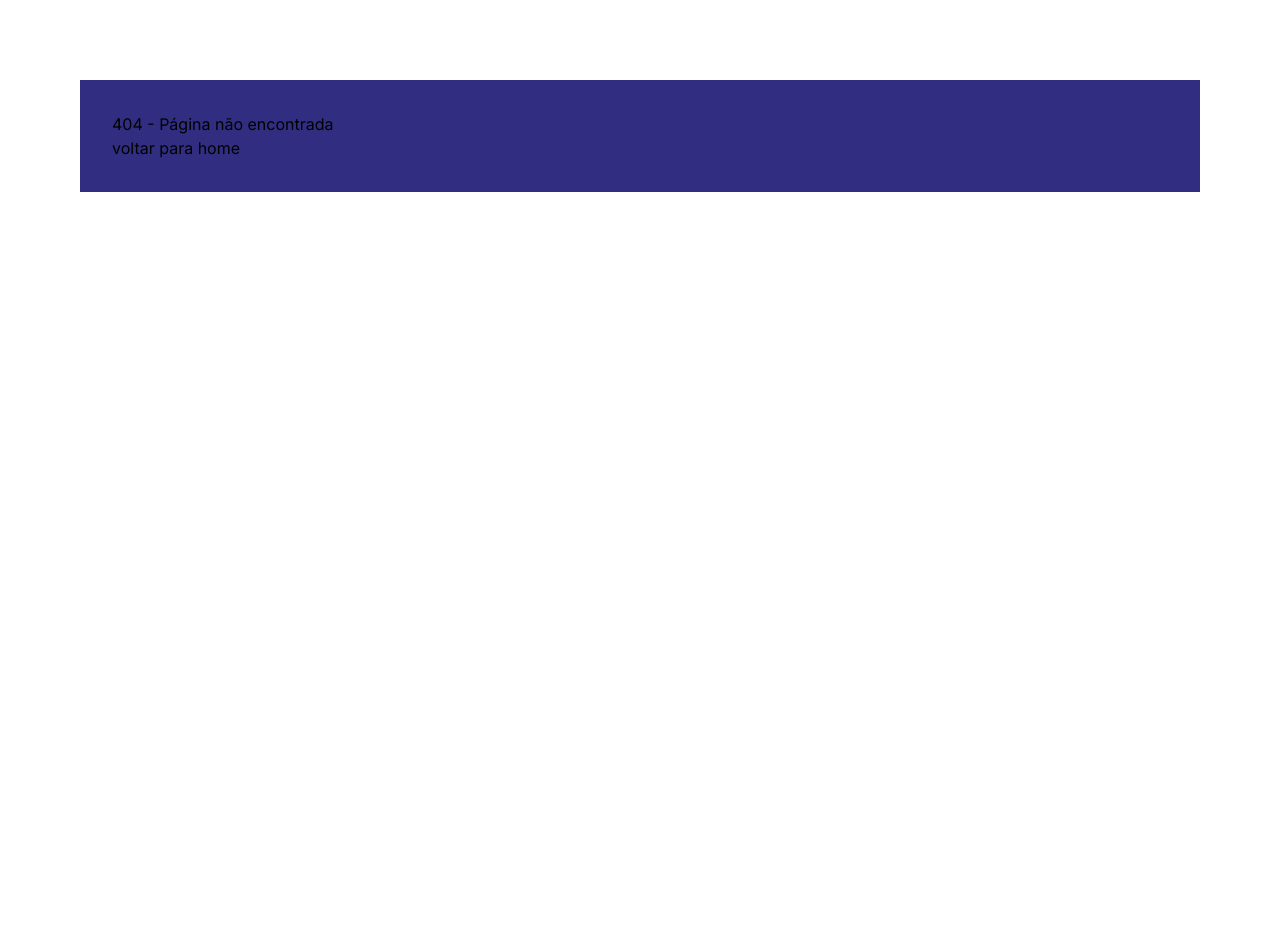
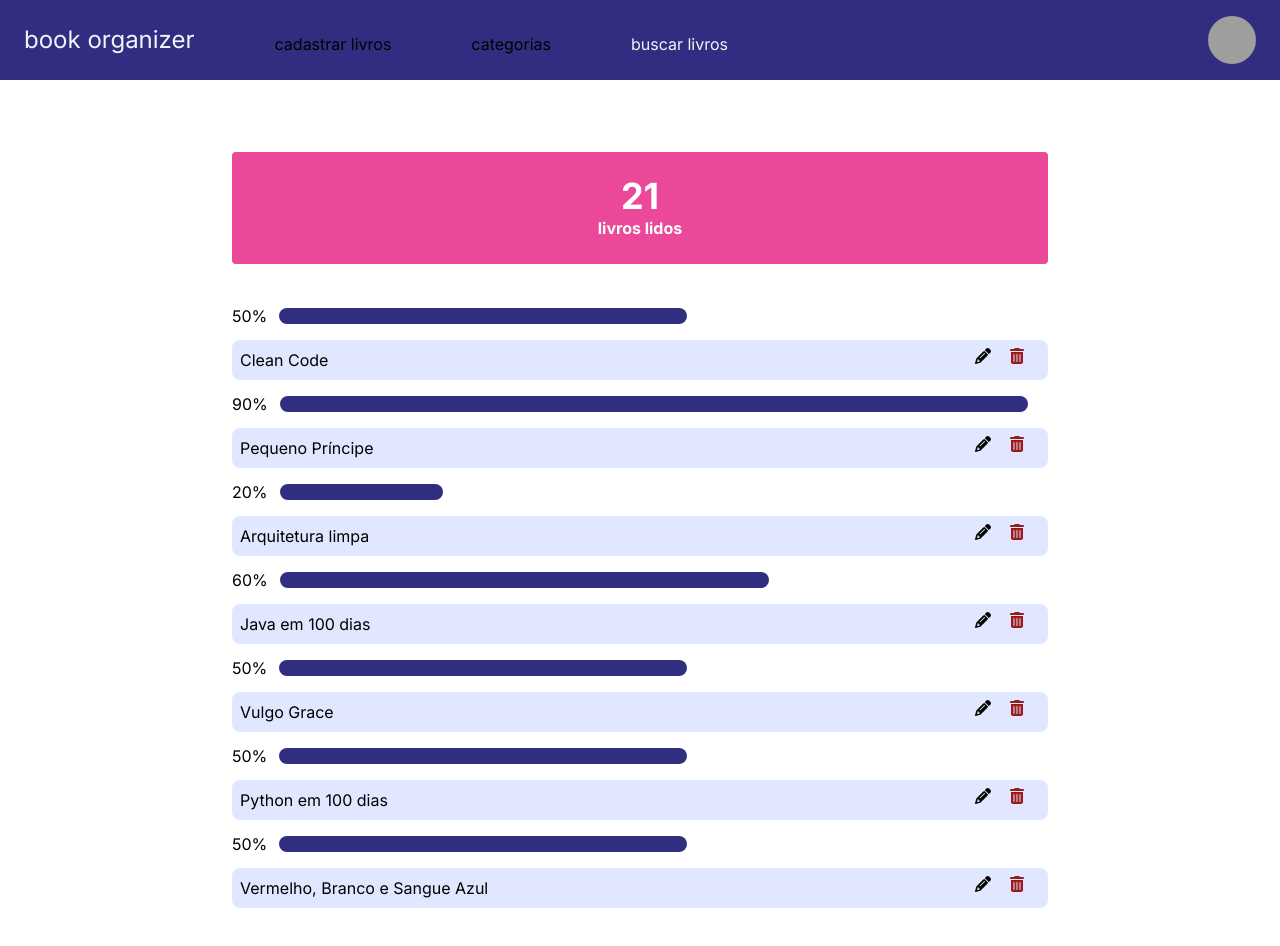
Before and after one commit to LuisaGPurificacao/Book-Organizer-Web, a Next.js app: page /busca-livro in a window 1280 px wide. Before the commit this address had no page. Shown: the top 946 px of the page. Before the commit the page ends 800 px from the top, so only its background shows below. Built offline with nearby package versions, Linux system fonts and the light colour scheme; grey boxes are pictures that could not be loaded.

Commit message:
página de buscar livros

```diff
--- /dev/null
+++ b/src/app/busca-livro/page.js
@@ -0,0 +1,100 @@
+import NavBar from "@/components/NavBar";
+import { FontAwesomeIcon } from '@fortawesome/react-fontawesome'
+import { library } from '@fortawesome/fontawesome-svg-core'
+import { fas } from '@fortawesome/free-solid-svg-icons'
+
+library.add(fas)
+
+export default function BuscaLivros() {
+  return (
+    <>
+      <NavBar active={"busca-livro"} />
+
+      <main className="text-black m-10 p-8">
+        <div className="text-center bg-pink-500 text-white rounded mx-40 py-6">
+          <h2 className="text-center text-4xl font-bold">21</h2>
+          <h2 className="text-center font-bold">livros lidos</h2>
+        </div>
+        <div className="flex flex-col mx-40 my-10 gap-3">
+          <div className="flex flex-row gap-3 items-center">
+            <p>50%</p>
+            <div className="bg-indigo-900 rounded-full w-1/2 h-4"></div>
+          </div>
+          <div className="flex flex-row">
+            <p className="bg-indigo-100 p-2 rounded-l-lg grow">Clean Code</p>
+            <div className="flex flex-row justify-evenly bg-indigo-100 p-2 rounded-r-lg w-24">
+              <FontAwesomeIcon className="w-6" icon="fa-solid fa-pencil" />
+              <FontAwesomeIcon className="w-6 text-red-800" icon="fa-solid fa-trash-can" />
+            </div>
+          </div>
+          <div className="flex flex-row gap-3 items-center">
+            <p>90%</p>
+            <div className="bg-indigo-900 rounded-full w-11/12 h-4"></div>
+          </div>
+          <div className="flex flex-row">
+            <p className="bg-indigo-100 p-2 rounded-l-lg grow">Pequeno Príncipe</p>
+            <div className="flex flex-row justify-evenly bg-indigo-100 p-2 rounded-r-lg w-24">
+              <FontAwesomeIcon className="w-6" icon="fa-solid fa-pencil" />
+              <FontAwesomeIcon className="w-6 text-red-800" icon="fa-solid fa-trash-can" />
+            </div>
+          </div>
+          <div className="flex flex-row gap-3 items-center">
+            <p>20%</p>
+            <div className="bg-indigo-900 rounded-full w-1/5 h-4"></div>
+          </div>
+          <div className="flex flex-row">
+            <p className="bg-indigo-100 p-2 rounded-l-lg grow">Arquitetura limpa</p>
+            <div className="flex flex-row justify-evenly bg-indigo-100 p-2 rounded-r-lg w-24">
+              <FontAwesomeIcon className="w-6" icon="fa-solid fa-pencil" />
+              <FontAwesomeIcon className="w-6 text-red-800" icon="fa-solid fa-trash-can" />
+            </div>
+          </div>
+          <div className="flex flex-row gap-3 items-center">
+            <p>60%</p>
+            <div className="bg-indigo-900 rounded-full w-3/5 h-4"></div>
+          </div>
+          <div className="flex flex-row">
+            <p className="bg-indigo-100 p-2 rounded-l-lg grow">Java em 100 dias</p>
+            <div className="flex flex-row justify-evenly bg-indigo-100 p-2 rounded-r-lg w-24">
+              <FontAwesomeIcon className="w-6" icon="fa-solid fa-pencil" />
+              <FontAwesomeIcon className="w-6 text-red-800" icon="fa-solid fa-trash-can" />
+            </div>
+          </div>
+          <div className="flex flex-row gap-3 items-center">
+            <p>50%</p>
+            <div className="bg-indigo-900 rounded-full w-1/2 h-4"></div>
+          </div>
+          <div className="flex flex-row">
+            <p className="bg-indigo-100 p-2 rounded-l-lg grow">Vulgo Grace</p>
+            <div className="flex flex-row justify-evenly bg-indigo-100 p-2 rounded-r-lg w-24">
+              <FontAwesomeIcon className="w-6" icon="fa-solid fa-pencil" />
+              <FontAwesomeIcon className="w-6 text-red-800" icon="fa-solid fa-trash-can" />
+            </div>
+          </div>
+          <div className="flex flex-row gap-3 items-center">
+            <p>50%</p>
+            <div className="bg-indigo-900 rounded-full w-1/2 h-4"></div>
+          </div>
+          <div className="flex flex-row">
+            <p className="bg-indigo-100 p-2 rounded-l-lg grow">Python em 100 dias</p>
+            <div className="flex flex-row justify-evenly bg-indigo-100 p-2 rounded-r-lg w-24">
+              <FontAwesomeIcon className="w-6" icon="fa-solid fa-pencil" />
+              <FontAwesomeIcon className="w-6 text-red-800" icon="fa-solid fa-trash-can" />
+            </div>
+          </div>
+          <div className="flex flex-row gap-3 items-center">
+            <p>50%</p>
+            <div className="bg-indigo-900 rounded-full w-1/2 h-4"></div>
+          </div>
+          <div className="flex flex-row">
+            <p className="bg-indigo-100 p-2 rounded-l-lg grow">Vermelho, Branco e Sangue Azul</p>
+            <div className="flex flex-row justify-evenly bg-indigo-100 p-2 rounded-r-lg w-24">
+              <FontAwesomeIcon className="w-6" icon="fa-solid fa-pencil" />
+              <FontAwesomeIcon className="w-6 text-red-800" icon="fa-solid fa-trash-can" />
+            </div>
+          </div>
+        </div>
+      </main>
+    </>
+  )
+}
```
